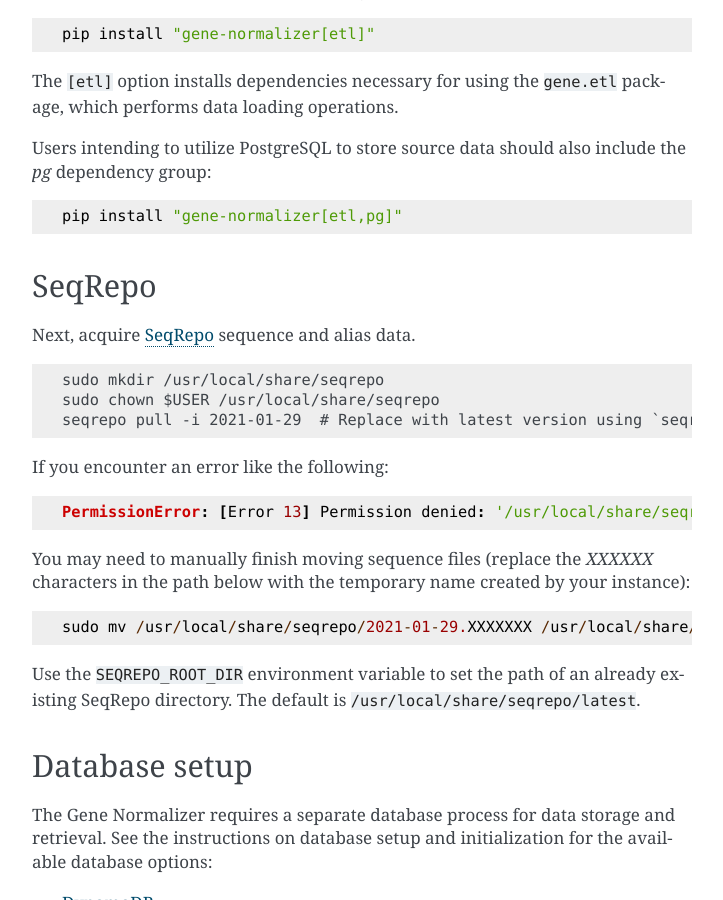
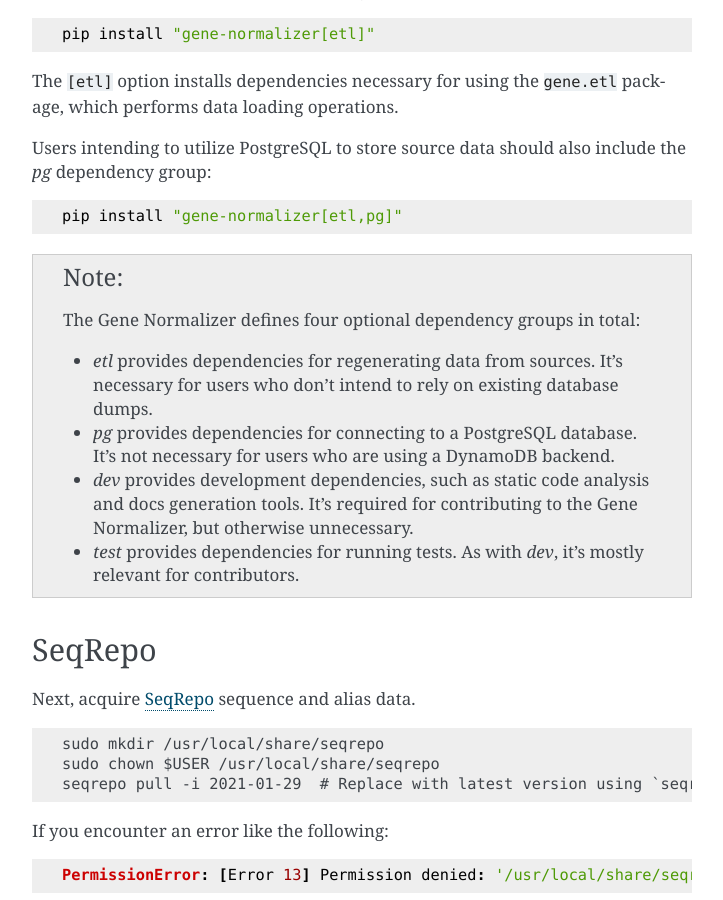
Before and after one commit to cancervariants/gene-normalization, a Sphinx documentation site: the page built from docs/source/full_install.rst, in a window 1280 px wide and 900 px high, scrolled down 446 px. Shown: the whole window, without its empty margins (388-1111 px from the left). Built offline with Sphinx 7.4.7, drawn with Linux system fonts in a browser that asks for light colours.

Commit message:
updated docs

```diff
--- a/docs/source/full_install.rst
+++ b/docs/source/full_install.rst
@@ -23,6 +23,17 @@
 Users intending to utilize PostgreSQL to store source data should also include the `pg` dependency group: ::
 
     pip install "gene-normalizer[etl,pg]"
+
+.. _Dependency groups:
+
+.. note::
+
+    The Gene Normalizer defines four optional dependency groups in total:
+
+    * `etl` provides dependencies for regenerating data from sources. It's necessary for users who don't intend to rely on existing database dumps.
+    * `pg` provides dependencies for connecting to a PostgreSQL database. It's not necessary for users who are using a DynamoDB backend.
+    * `dev` provides development dependencies, such as static code analysis and docs generation tools. It's required for contributing to the Gene Normalizer, but otherwise unnecessary.
+    * `test` provides dependencies for running tests. As with `dev`, it's mostly relevant for contributors.
 
 SeqRepo
 -------
--- a/docs/source/quick_install.rst
+++ b/docs/source/quick_install.rst
@@ -13,7 +13,7 @@
 Installation Steps
 ------------------
 
-Install the Gene Normalizer via PyPI: ::
+Install the Gene Normalizer via PyPI (see the :ref:`note on dependency groups <Dependency groups>` for more info): ::
 
     pip install "gene-normalizer[pg]"
 
--- a/docs/source/search_capabilities.rst
+++ b/docs/source/search_capabilities.rst
@@ -38,8 +38,6 @@
     >>> normalized_response.gene_descriptor.label
     'ERBB2'
 
-
-
 Match types
 -----------
 
```
Also changed, not shown: README.md (+10 -0 lines).
